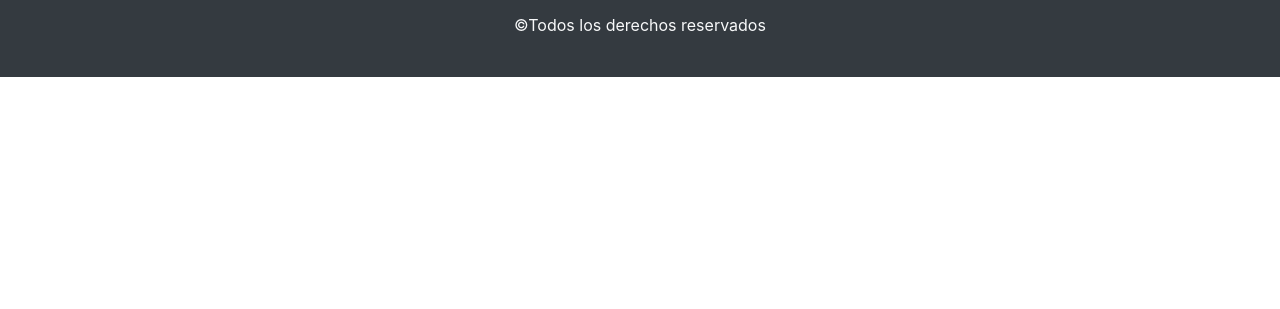
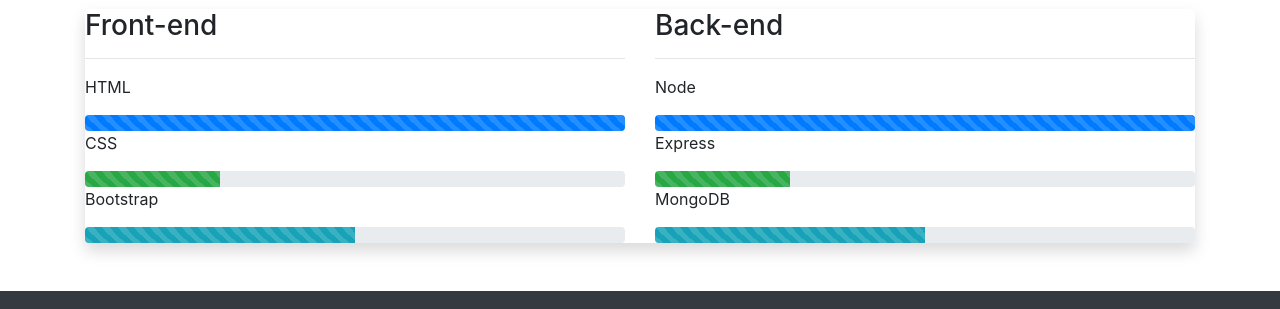
Before and after one commit to agustinfd/agustinfd.github.io, a plain HTML site: page index.html in a window 1280 px wide. Shown: the part 2489-2798 px from the top of the page. Before the commit the page ends 2566 px from the top, so only its background shows below. Drawn offline with nearby package versions, Linux system fonts and the light colour scheme.

Commit message:
se dessarrollo las seccion de habilidades con barras de progreso

```diff
--- a/index.html
+++ b/index.html
@@ -158,7 +158,8 @@
                         </div>
                         <div class="card-body">
                             <h5 class="card-title">Curso o titulo</h5>
-                          <p class="card-text">Some quick example text to build on the card title and make up the bulk of the card's content.</p>
+                            <p class="card-text">Some quick example text to build on the card title and make up the bulk
+                                of the card's content.</p>
                             <p><b>Estado:</b>Completo</p>
                         </div>
                     </div>
@@ -172,7 +173,8 @@
                         </div>
                         <div class="card-body">
                             <h5 class="card-title">Curso o titulo</h5>
-                          <p class="card-text">Some quick example text to build on the card title and make up the bulk of the card's content.</p>
+                            <p class="card-text">Some quick example text to build on the card title and make up the bulk
+                                of the card's content.</p>
                             <p><b>Estado:</b>Completo</p>
                         </div>
                     </div>
@@ -186,11 +188,50 @@
                         </div>
                         <div class="card-body">
                             <h5 class="card-title">Curso o titulo</h5>
-                          <p class="card-text">Some quick example text to build on the card title and make up the bulk of the card's content.</p>
+                            <p class="card-text">Some quick example text to build on the card title and make up the bulk
+                                of the card's content.</p>
                             <p><b>Estado:</b>Completo</p>
                         </div>
                     </div>
 
+                </div>
+            </div>
+        </article>
+        <h2 class="display-4 text-center my-4" id="habilidades">Habilidades</h2>
+        <article class="shadow mb-5 bg-white rounded">
+            <div class="row">
+                <div class="col-sm-12 col-md-6">
+                    <h3>Front-end</h3>
+                    <hr>
+                    <p>HTML</p>
+                    <div class="progress">
+                        <div class="progress-bar progress-bar-striped" role="progressbar" style="width: 100%" aria-valuenow="10" aria-valuemin="0" aria-valuemax="100"></div>
+                      </div>
+                      <p>CSS</p>
+                      <div class="progress">
+                        <div class="progress-bar progress-bar-striped bg-success" role="progressbar" style="width: 25%" aria-valuenow="25" aria-valuemin="0" aria-valuemax="100"></div>
+                      </div>
+                      <p>Bootstrap</p>
+                      <div class="progress">
+                        <div class="progress-bar progress-bar-striped bg-info" role="progressbar" style="width: 50%" aria-valuenow="50" aria-valuemin="0" aria-valuemax="100"></div>
+                      </div>
+
+                </div>
+                <div class="col-sm-12 col-md-6">
+                    <h3>Back-end</h3>
+                    <hr>
+                    <p>Node</p>
+                    <div class="progress">
+                        <div class="progress-bar progress-bar-striped" role="progressbar" style="width: 100%" aria-valuenow="10" aria-valuemin="0" aria-valuemax="100"></div>
+                      </div>
+                      <p>Express</p>
+                      <div class="progress">
+                        <div class="progress-bar progress-bar-striped bg-success" role="progressbar" style="width: 25%" aria-valuenow="25" aria-valuemin="0" aria-valuemax="100"></div>
+                      </div>
+                      <p>MongoDB</p>
+                      <div class="progress">
+                        <div class="progress-bar progress-bar-striped bg-info" role="progressbar" style="width: 50%" aria-valuenow="50" aria-valuemin="0" aria-valuemax="100"></div>
+                      </div>
                 </div>
             </div>
         </article>
```
Lines whose indentation alone changed are shown as unchanged.
